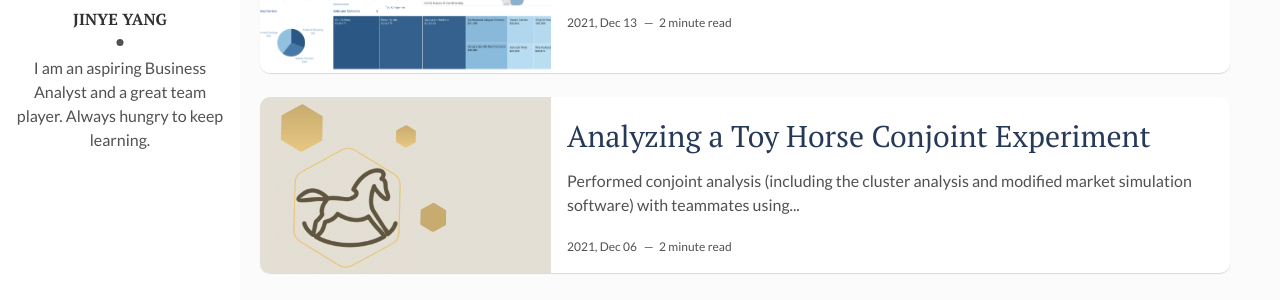
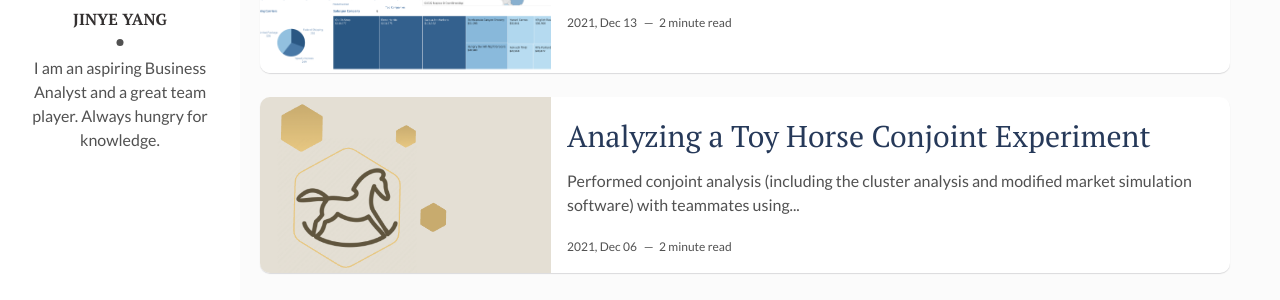
Before and after one commit to jinyey/jinyey.github.io, a Jekyll site: the page built from index.html, in a window 1280 px wide. Shown: the part 123-423 px from the top of the page. Built offline with Jekyll 4.4.1, drawn with Linux system fonts in a browser that asks for light colours; the list of posts is cut into pages by our own code.

Commit message:
Update _config.yml

```diff
--- a/_config.yml
+++ b/_config.yml
@@ -11,7 +11,7 @@ site-twitter: #if your site has a twitter account, enter it here
 # Author Settings
 author: Jinye Yang # add your name
 author-img: jinye-yang.jpeg # add your photo
-about-author: I am an aspiring Business Analyst and a great team player. Always hungry to keep learning. # add description
+about-author: I am an aspiring Business Analyst and a great team player. Always hungry for knowledge. # add description
 social-instagram: # add your Instagram handle
 social-github: jinyey # add your Github handle
 social-linkedin: # add your Linkedin handle
```
